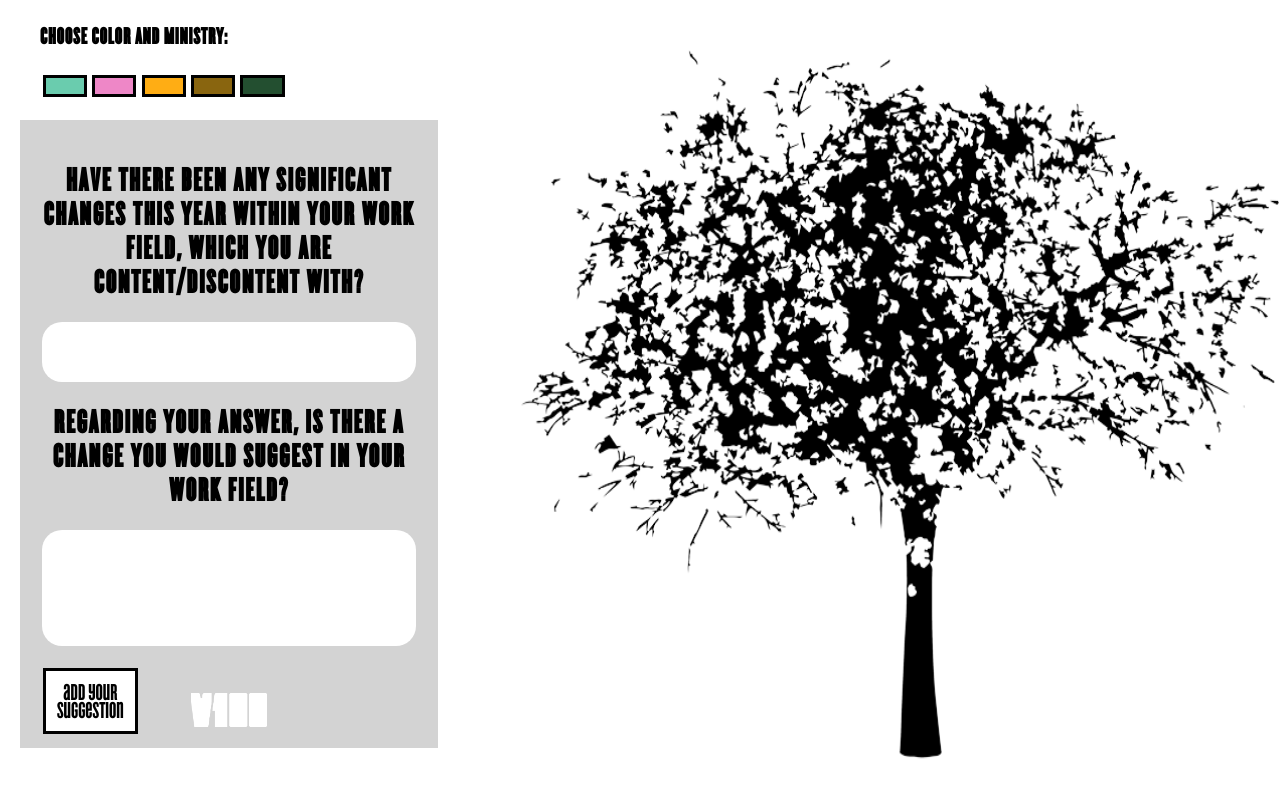
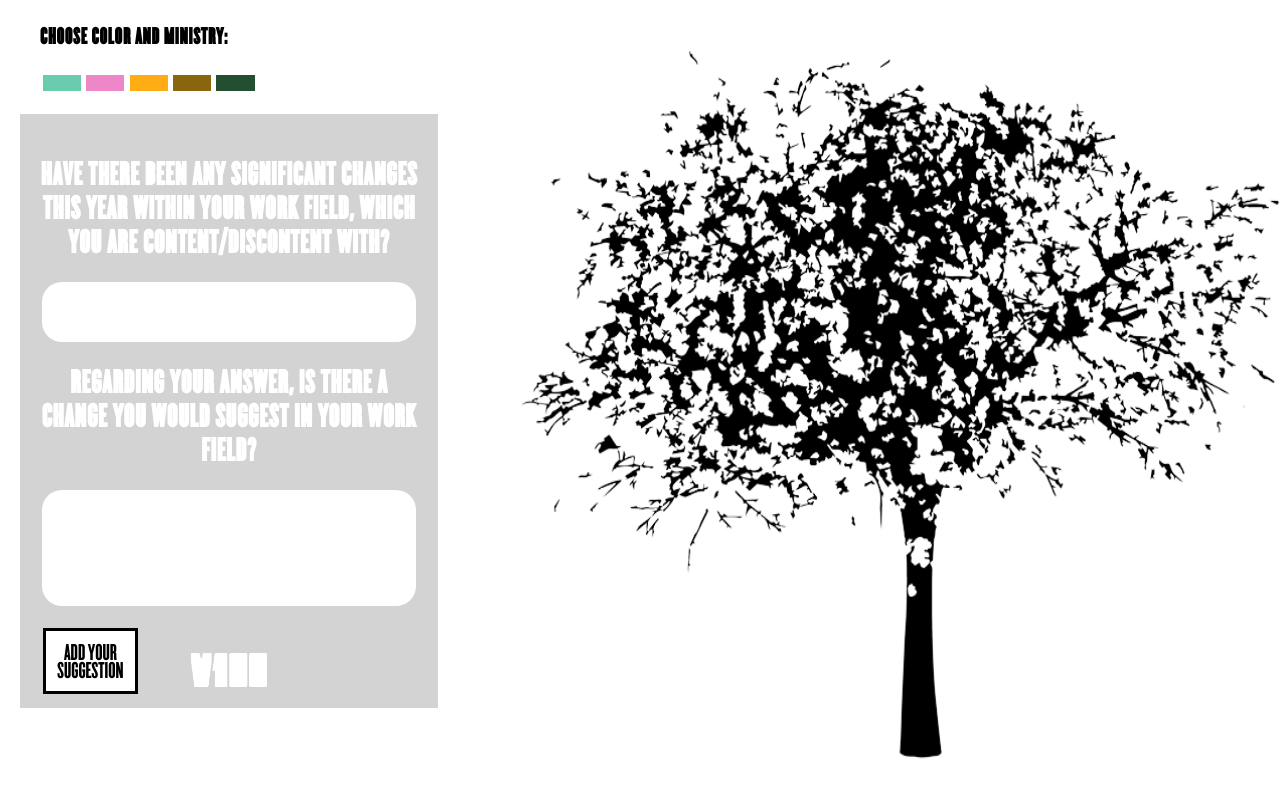
Before and after one commit to krksdori/virtualtree-kabk, a plain HTML site: page index.html in a window 1280 px wide. Drawn offline with nearby package versions, Linux system fonts and the light colour scheme.

Commit message:
updated details

```diff
--- a/index.html
+++ b/index.html
@@ -33,7 +33,7 @@
 				<h1>REGARDING YOUR ANSWER, IS THERE A CHANGE YOU WOULD SUGGEST IN YOUR WORK FIELD?</h1>
 				<div class="input"><textarea id="textarea-two" autofocus spellcheck="false"></textarea></div>
 				<br>
-				<div id="create-card">add your suggestion</div>
+				<div id="create-card">ADD YOUR SUGGESTION</div>
 				<br>
 				<img id="logo-img" src="logo.png" alt="Smiley face">
 			</div>
--- a/script.js
+++ b/script.js
@@ -1,11 +1,11 @@
 window.onload = function(){
 
 
-		var values = [ {color:"rgb(106, 204, 174)", text:"Ministry of Social Affairs and Employment", img: "card-mint.jpg"},
-					   {color:"rgb(238, 135, 199)", text:"Ministry of Finance", img: "card-pink.jpg"},
-					   {color: "rgb(255, 173, 20)", text:"Ministry of Justice and Security", img: "card-orange.jpg"},
-					   {color: "rgb(137, 101, 15)", text:"Ministry of Education, Culture and Science", img: "card-brown.jpg"},
-					   {color: "rgb(35, 79, 48)"  , text:"Ministry of Health, Welfare and Sport", img: "card-green.jpg"}
+		var values = [ {color:"rgb(106, 204, 174)", text:"MINISTRY OF SOCIAL AFFAIRS AND EMPLOYMENT", img: "card-mint.jpg"},
+					   {color:"rgb(238, 135, 199)", text:"MINISTRY OF FINANCE", img: "card-pink.jpg"},
+					   {color: "rgb(255, 173, 20)", text:"MINISTRY OF JUSTICE AND SECURITY", img: "card-orange.jpg"},
+					   {color: "rgb(137, 101, 15)", text:"MINISTRY OF EDUCATION, CULTURE AND SCIENCE", img: "card-brown.jpg"},
+					   {color: "rgb(35, 79, 48)"  , text:"MINISTRY OF HEALTH, WELFARE AND SPORT", img: "card-green.jpg"}
 					 ];
 
 		values.forEach(function (elem){
@@ -20,8 +20,8 @@ window.onload = function(){
 					// 'vertical-align': 'middle',
 					// 'line-height' : '3vh',
 					'cursor': 'pointer',
-					'display' : 'inline-block',
-					'border' : '3px solid black'
+					'display' : 'inline-block'
+					// 'border' : '3px solid black'
 					// 'position': 'fixed',
 					// 'z-index' :'2'
 			});
--- a/style.css
+++ b/style.css
@@ -13,7 +13,7 @@ div {
 }
 
 h1{
-	letter-spacing: 2px;
+	letter-spacing: 1px;
 	font-size: 34px;
 	line-height: 34px;
 }
@@ -36,6 +36,7 @@ h3 {
 /*	border: 3px solid red;*/
 	padding: 20px;
 	text-align: center;
+	color: white;
 
 }
 
@@ -107,6 +108,7 @@ textarea {
 	text-align: center;
 	position: absolute;
 	cursor: pointer;
+	color: black;
 }
 
 #create-card:hover {
```
